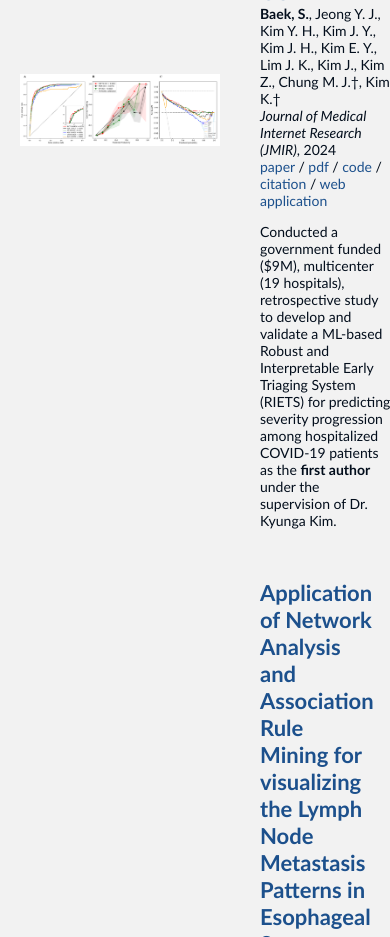
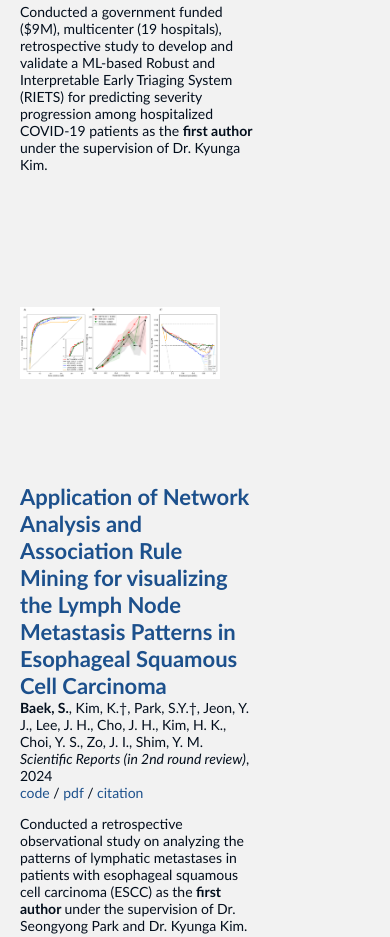
Before and after one commit to Baeksw98/baeksw98, a plain HTML site: page index.html in a window 390 px wide. Shown: the part 1424-2361 px from the top of the page. Drawn offline with Linux system fonts and the light colour scheme.

Commit message:
Update to mobile version

```diff
--- a/index.html
+++ b/index.html
@@ -147,6 +147,25 @@
       font-size: 30px;
       margin-bottom: 5px;
     }
+    .research-table tr {
+      display: flex;
+      flex-direction: column;
+    }
+    .research-table .image-cell,
+    .research-table .content-cell {
+      width: 100%;
+      max-width: 100%;
+      padding: 10px;
+    }
+    .research-table .image-cell {
+      order: 2;
+    }
+    .research-table .content-cell {
+      order: 1;
+    }
+    .slideshow-container {
+      margin-top: 20px;
+    }
   }
 </style>
 <body>
@@ -200,7 +219,7 @@
     <!-- COVID-19 Research -->
     <table class="research-table" style="width:100%;border:0px;border-spacing:0px;border-collapse:separate;">
       <tr>
-        <td style="padding:20px;width:30%;max-width:30%;vertical-align:middle">
+        <td class="image-cell" style="padding:20px;width:30%;max-width:30%;vertical-align:middle">
           <div class="slideshow-container">
             <img class="mySlides greedypolicy" src="images/COVID_image_1.png" alt="COVID Research Image 1">
             <img class="mySlides greedypolicy" src="images/COVID_image_2.png" alt="COVID Research Image 2">
@@ -214,7 +233,7 @@
             <img class="mySlides greedypolicy" src="images/COVID_image_6.png" alt="COVID Research Image 6">
           </div>
         </td>
-        <td style="padding:20px;width:70%;vertical-align:middle">
+        <td class="content-cell" style="padding:20px;width:70%;vertical-align:middle">
           <a href="https://doi.org/10.2196/52134" class="papertitle">
             Development and Validation of a Robust and Interpretable Early Triaging Support System for Patients Hospitalized With COVID-19
           </a>
@@ -239,7 +258,7 @@
     <!-- ESCC Research -->
     <table class="research-table" style="width:100%;border:0px;border-spacing:0px;border-collapse:separate;">
       <tr>
-        <td style="padding:20px;width:30%;max-width:30%;vertical-align:middle">
+        <td class="image-cell" style="padding:20px;width:30%;max-width:30%;vertical-align:middle">
           <div class="slideshow-container">
             <img class="mySlides depth" src="images/ESCC_image_1.png" alt="ESCC Research Image 1">
             <img class="mySlides depth" src="images/ESCC_image_2.png" alt="ESCC Research Image 2">
@@ -253,7 +272,7 @@
             <img class="mySlides depth" src="images/ESCC_image_4.png" alt="ESCC Research Image 4">
           </div>
         </td>
-        <td style="padding:20px;width:70%;vertical-align:middle">
+        <td class="content-cell" style="padding:20px;width:70%;vertical-align:middle">
           <a href="images\LM_Metastasis_Abstract.pdf" class="papertitle">
             Application of Network Analysis and Association Rule Mining for visualizing the Lymph Node Metastasis Patterns in Esophageal Squamous Cell Carcinoma
           </a>
@@ -276,7 +295,7 @@
     <!-- Sepsis Research -->
     <table class="research-table" style="width:100%;border:0px;border-spacing:0px;border-collapse:separate;">
       <tr>
-        <td style="padding:20px;width:30%;max-width:30%;vertical-align:middle">
+        <td class="image-cell" style="padding:20px;width:30%;max-width:30%;vertical-align:middle">
           <div class="slideshow-container">
             <img class="mySlides redteam" src="images/Sepsis_image_1.png" alt="Sepsis Research Image 1">
             <img class="mySlides redteam" src="images/Sepsis_image_2.png" alt="Sepsis Research Image 2">
@@ -290,7 +309,7 @@
             <img class="mySlides redteam" src="images/Sepsis_image_2.png" alt="Sepsis Research Image 2">
           </div>
         </td>
-        <td style="padding:20px;width:70%;vertical-align:middle">
+        <td class="content-cell" style="padding:20px;width:70%;vertical-align:middle">
           <a href="https://doi.org/10.1101/2023.11.16.23298625" class="papertitle">
             Clinical Characteristics and Laboratory Biomarkers in ICU-admitted Septic Patients with and without Bacteremia: A Predictive Analysis
           </a>
```
